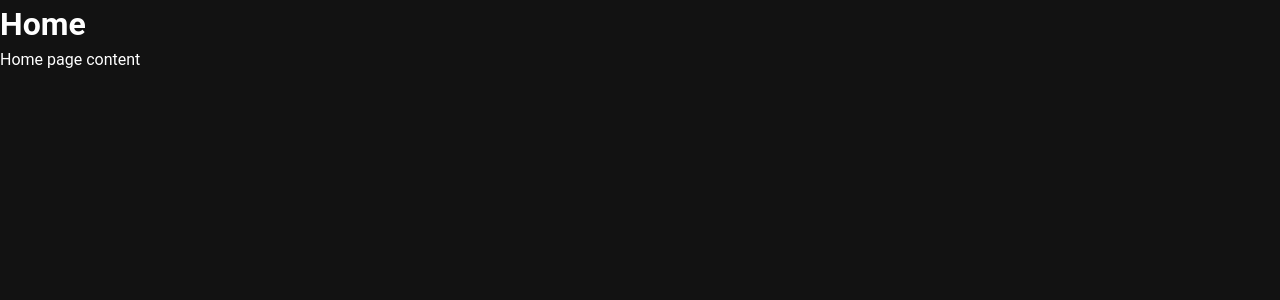
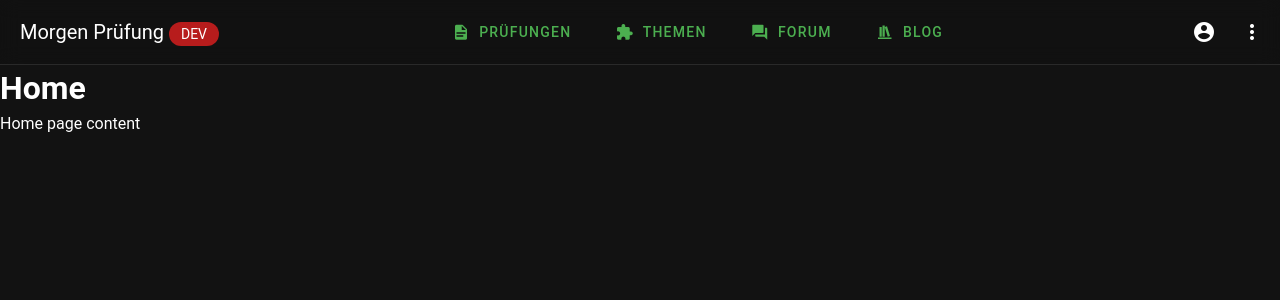
Before and after one commit to morgen-pruefung/website, a Vue app: page / in a window 1280 px wide. Shown: the top 300 px of the page. Built offline with nearby package versions, Linux system fonts and the light colour scheme.

Commit message:
Add appbar

```diff
--- a/src/components.d.ts
+++ b/src/components.d.ts
@@ -7,6 +7,7 @@ export {}
 /* prettier-ignore */
 declare module 'vue' {
   export interface GlobalComponents {
+    AppBar: typeof import('./components/AppBar.vue')['default']
     AppFooter: typeof import('./components/AppFooter.vue')['default']
     HelloWorld: typeof import('./components/HelloWorld.vue')['default']
     RouterLink: typeof import('vue-router')['RouterLink']
--- /dev/null
+++ b/src/components/AppBar.vue
@@ -0,0 +1,117 @@
+<script lang="ts" setup>
+
+import router from "@/router";
+</script>
+
+<template>
+  <v-app-bar
+    class="custom-app-bar"
+    elevation="0"
+  >
+    <v-app-bar-title class="flex-0-0">
+      <span
+        class="cursor-pointer"
+        @click="router.push('/')"
+      >Morgen Prüfung </span>
+      <v-chip
+        color="red-darken-4"
+        density="compact"
+        variant="flat"
+      >
+        DEV
+      </v-chip>
+    </v-app-bar-title>
+
+    <div class="d-flex align-start justify-center flex-grow-1">
+      <v-btn
+        class="mx-2"
+        color="primary"
+        prepend-icon="mdi-file-document"
+        rounded
+      >
+        Prüfungen
+      </v-btn>
+
+      <v-btn
+        class="mx-2"
+        color="primary"
+        prepend-icon="mdi-puzzle"
+        rounded
+      >
+        Themen
+      </v-btn>
+
+      <v-btn
+        class="mx-2"
+        color="primary"
+        prepend-icon="mdi-forum"
+        rounded
+      >
+        Forum
+      </v-btn>
+
+      <v-btn
+        class="mx-2"
+        color="primary"
+        prepend-icon="mdi-bookshelf"
+        rounded
+      >
+        Blog
+      </v-btn>
+    </div>
+
+
+    <template #append>
+      <v-btn icon>
+        <v-icon>mdi-account-circle</v-icon>
+        <v-menu activator="parent">
+          <v-list>
+            <RouterLink
+              class="no-decoration"
+              to="/login/"
+            >
+              <v-list-item prepend-icon="mdi-login">
+                <v-list-item-title>Login</v-list-item-title>
+              </v-list-item>
+            </RouterLink>
+
+            <RouterLink
+              class="no-decoration"
+              to="/register/"
+            >
+              <v-list-item prepend-icon="mdi-account-plus">
+                <v-list-item-title>Registieren</v-list-item-title>
+              </v-list-item>
+            </RouterLink>
+          </v-list>
+        </v-menu>
+      </v-btn>
+
+      <v-btn icon>
+        <v-icon>mdi-dots-vertical</v-icon>
+
+        <v-menu activator="parent">
+          <v-list>
+            <RouterLink
+              class="no-decoration"
+              to="/settings/"
+            >
+              <v-list-item prepend-icon="mdi-cog">
+                <v-list-item-title>Einstellungen</v-list-item-title>
+              </v-list-item>
+            </RouterLink>
+          </v-list>
+        </v-menu>
+      </v-btn>
+    </template>
+  </v-app-bar>
+</template>
+
+<style scoped>
+.custom-app-bar {
+  background-color: rgba(18, 18, 18, .2) !important;
+  backdrop-filter: blur(10px);
+  border-bottom: 1px solid rgba(255, 255, 255, 0.1);
+}
+
+</style>
--- a/src/layouts/default.vue
+++ b/src/layouts/default.vue
@@ -1,11 +1,13 @@
+<script lang="ts" setup>
+import AppBar from "@/components/AppBar.vue";
+//
+</script>
+
 <template>
   <v-app>
+    <AppBar />
     <v-main>
       <router-view />
     </v-main>
   </v-app>
 </template>
-
-<script lang="ts" setup>
-  //
-</script>
--- a/src/plugins/vuetify.ts
+++ b/src/plugins/vuetify.ts
@@ -7,13 +7,22 @@
 // Styles
 import '@mdi/font/css/materialdesignicons.css'
 import 'vuetify/styles'
+import colors from 'vuetify/util/colors'
 
 // Composables
-import { createVuetify } from 'vuetify'
+import {createVuetify} from 'vuetify'
 
 // https://vuetifyjs.com/en/introduction/why-vuetify/#feature-guides
 export default createVuetify({
   theme: {
     defaultTheme: 'dark',
-  },
+    themes: {
+      dark: {
+        colors: {
+          primary: colors.green.base,
+          secondary: colors.green.darken2,
+        }
+      }
+    }
+  }
 })
--- /dev/null
+++ b/src/styles/main.scss
@@ -0,0 +1,4 @@
+a {
+  text-decoration: none;
+  color: inherit;
+}
--- a/src/styles/settings.scss
+++ b/src/styles/settings.scss
@@ -8,3 +8,5 @@
 // @use 'vuetify/settings' with (
 //   $color-pack: false
 // );
+
+@use 'main';
```
